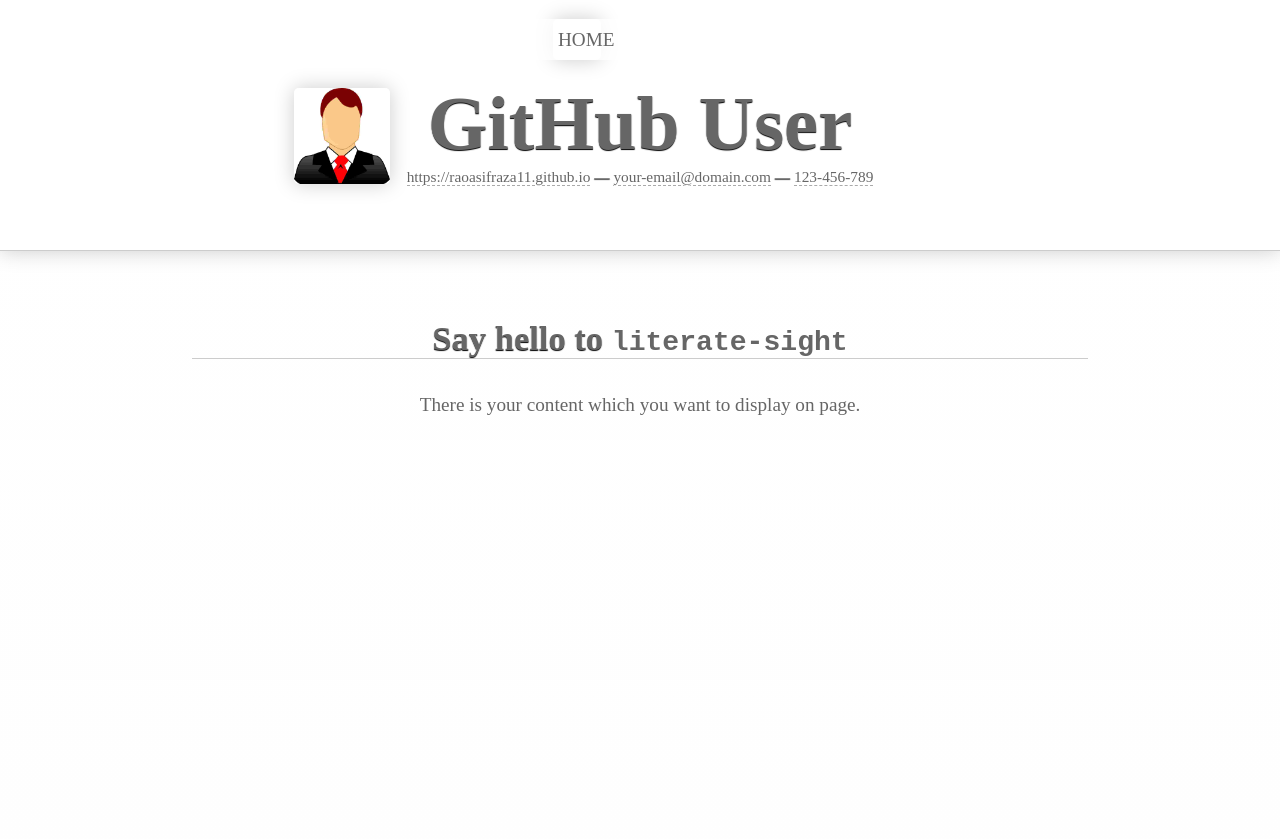
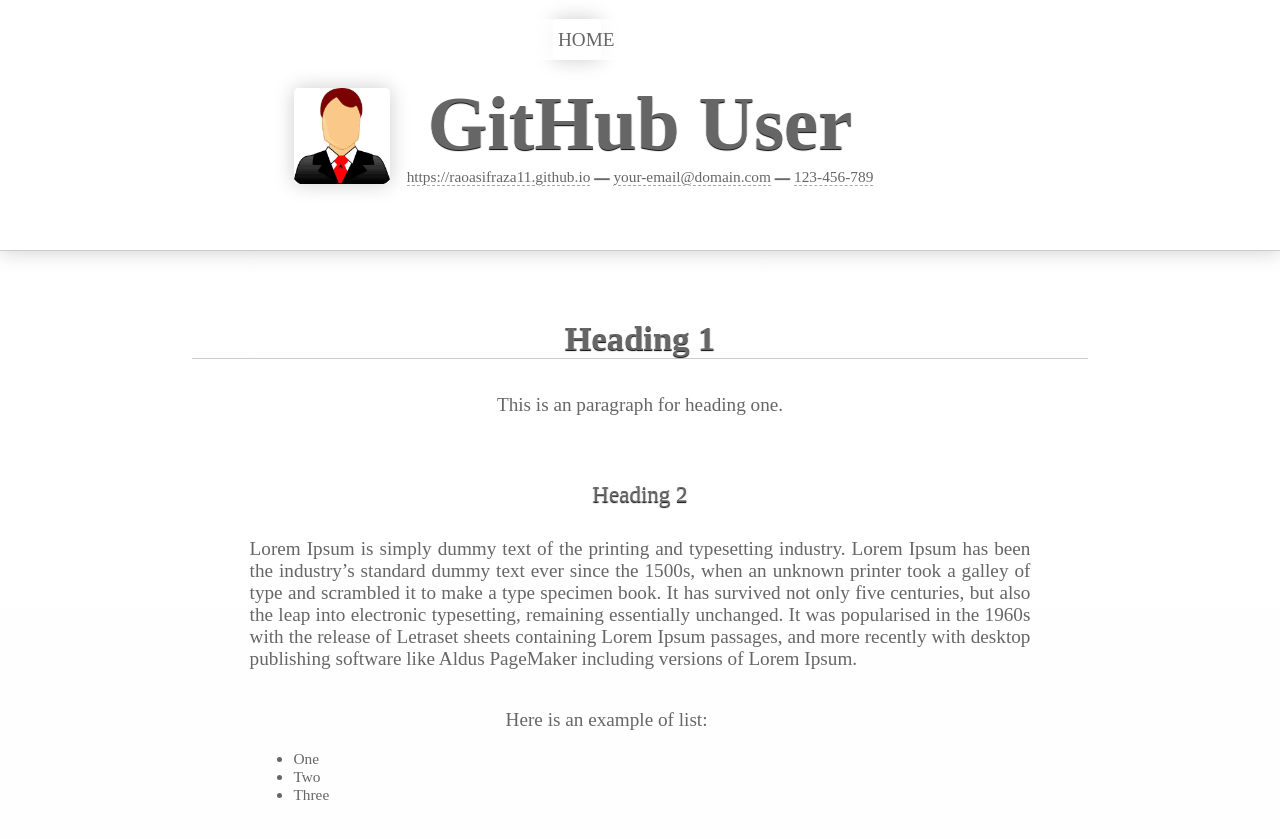
Before and after one commit to raoasifraza11/literate-sight, a Jekyll site: the page built from index.md, in a window 1280 px wide. Shown: the top 839 px of the page. Built offline with Jekyll 4.4.1, drawn with Linux system fonts in a browser that asks for light colours.

Commit message:
Remove extra style, change configuration, add order of pages

```diff
--- a/_config.yml
+++ b/_config.yml
@@ -1,17 +1,20 @@
-# --- General options --- #
+# Site configuration
+
+# General Settings
+title: Your awesome title
+author: GitHub User
+description: >  # this means to ignore newlines until "keywords:"
+  Write an awesome description for your new site here. You can edit this
+  line in _config.yml. It will appear in your document head meta (for
+  Google search results) and in your feed.xml site description.
+
+keywords: here is your site keywords
+favicon: favicon.png
 
 # url is the full website URL
 # baseurl is the website's URL without the hostname
-
-# If you are building a simple GitHub user page (http://username.github.io) then use these settings:
 url:
 baseurl: ""
-# Site General Setting
-title: Your awesome title
-description: Here is your site description
-keywords: here is your site keywords
-author: GitHub User
-favicon: favicon.png
 
 # Image MUST be in 'assets/images/*'
 author-image: profile.png
@@ -19,26 +22,22 @@
 phone: 123-456-789
 # End
 
+# social links
+twitter_username: jekyllrb
+github_username:  jekyll
+# facebook_username: jekyll
+# linkedin_username: jekyll
+# instagram_username: jekyll
+# youtube_username: jekyll
+# googleplus_username: +jekyll
 
-# Site menu settings
-menu:
-  - title: "Home"
-    url: "#home"
-#  - title: "Experience and History"
-#    url: "#experience"
-# Un-comment this section if you want to use them
 
-#  - title: "Education"
-#    url: "#education"
-#  - title: "Knowledge and Skills"
-#    url: "#knowledge"
-#  - title: "External Profiles"
-#    url:  "#profiles"
-# End
+
+
 
 # Build settings
-markdown: kramdown
-theme: literate-sight-theme
-exclude:
-  - Gemfile
-  - Gemfile.lock
+#markdown: kramdown
+#theme: literate-sight-theme
+#exclude:
+#  - Gemfile
+#  - Gemfile.lock
--- a/_includes/header.html
+++ b/_includes/header.html
@@ -2,9 +2,9 @@
     <nav>
         <div class="tracker"></div>
         <menu>
-            {% for item in site.menu %}
-            <li><a href="{{ item.url  }}">{{ item.title | slice: 0, 4  | upcase }}<span>{{ item.title | slice: 4, item.title.size | downcase }}</span></a></li>
-            {% endfor %}
+            {% assign pages = site.pages | sort: 'order' %}{% if pages.size > 0%}{% for item in pages %}
+            <li><a href="#{{ item.title  }}">{{ item.title | slice: 0, 4  | upcase }}<span>{{ item.title | slice: 4, item.title.size | downcase }}</span></a></li>
+            {% endfor %}{% endif %}
         </menu>
     </nav>
     {% if site.author-image %}<img src="/assets/images/{{ site.author-image }}" alt="{{ site.author }}"> {% endif %}
--- a/_layouts/default.html
+++ b/_layouts/default.html
@@ -4,17 +4,16 @@
 <body>
     {% include header.html %}
 
-    {% if site.pages.size > 0 %}
-    {% for page in site.pages %}
+    <!-- Section -->
+    {% assign pages = site.pages | sort: 'order' %}
+    {% if pages.size > 0%}
+    {% for page in pages %}
     <section id="{{ page.title }}">
         {{ page.content }}
     </section>
-    {% endfor %}
-    {% endif %}
+    {% endfor %}{% endif %}
+    <!--/. Section -->
 
-    <section id="home">
-        {{ content }}
-    </section>
 
     {% include footer.html %}
 </body>
--- a/_layouts/section.html
+++ /dev/null
@@ -1 +0,0 @@
-{{ content }}
--- a/index.md
+++ b/index.md
@@ -1,9 +1,21 @@
 ---
-title: Home
+#
+# You need to add the 'title' and 'order'
+#
 layout: default
+title: home
+order: 1
 ---
 
+# Heading 1
+This is an paragraph for heading one.
 
-# Say hello to `literate-sight`
+## Heading 2
+Lorem Ipsum is simply dummy text of the printing and typesetting industry. Lorem Ipsum has been the industry's standard dummy text ever since the 1500s, when an unknown printer took a galley of type and scrambled it to make a type specimen book. It has survived not only five centuries, but also the leap into electronic typesetting, remaining essentially unchanged. It was popularised in the 1960s with the release of Letraset sheets containing Lorem Ipsum passages, and more recently with desktop publishing software like Aldus PageMaker including versions of Lorem Ipsum.
 
-There is your content which you want to display on page.
+Here is an example of list:
+
+
+- One
+- Two
+- Three
```
Also changed, not shown: literate-sight-theme.gemspec.
